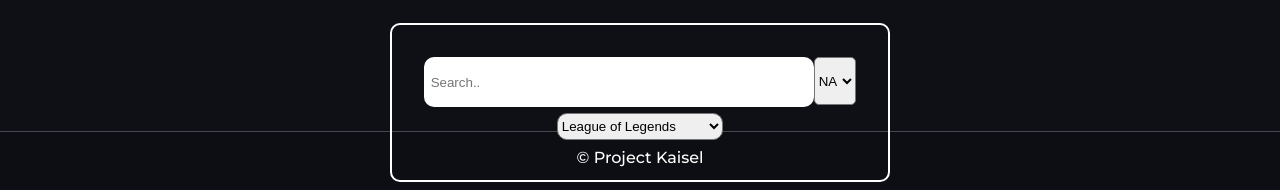
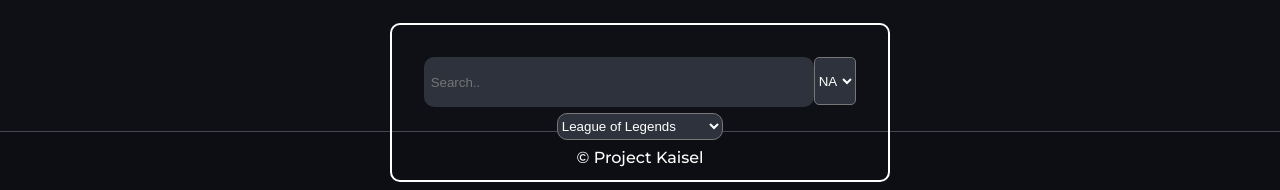
Before and after one commit to cedafiso0403/frontend-kaisel-bot, a React (Create React App) app: page / in a window 1280 px wide. Shown: the part 690-880 px from the top of the page. Built offline with nearby package versions, Linux system fonts and the light colour scheme.

Commit message:
changed color of search bar

```diff
--- a/src/styles/components/searchbar.css
+++ b/src/styles/components/searchbar.css
@@ -25,6 +25,8 @@
   }
 
   .form-container select{
+    color: white;
+    background-color: #2E323D;
     height: 100%;
     width: 10%;
     border-radius: 5px;
@@ -32,6 +34,8 @@
   }
 
   .form-container input[type=text] {
+    color: white;
+    background-color: #2E323D;
     padding-left: .5em;
     height: 100%;
     width: 90%;
@@ -47,6 +51,8 @@
   }
 
   .form-container2 select{
+    color: white;
+    background-color: #2E323D;
     height: 2em;
     width: 40%;
     border-radius: 10px;
```
